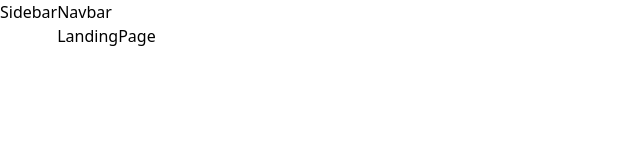
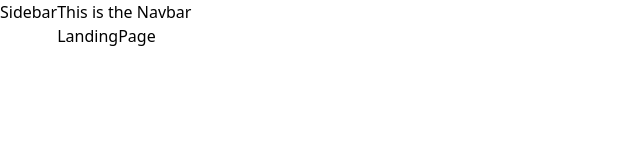
Before and after one commit to ZaidaMM/kanban-task-manager, a React (Create React App) app in the folder client/: page / in a window 1280 px wide. Shown: the top 160 px of the page, without its empty margins (0-640 px from the left). Built offline with nearby package versions, Linux system fonts and the light colour scheme; the HTML template or start-up script is replaced by a standard one.

Commit message:
test commit

```diff
--- a/client/src/components/Navbar.tsx
+++ b/client/src/components/Navbar.tsx
@@ -1,4 +1,4 @@
 const Navbar = () => {
-  return <div>Navbar</div>;
+  return <div>This is the Navbar</div>;
 };
 export default Navbar;
```
